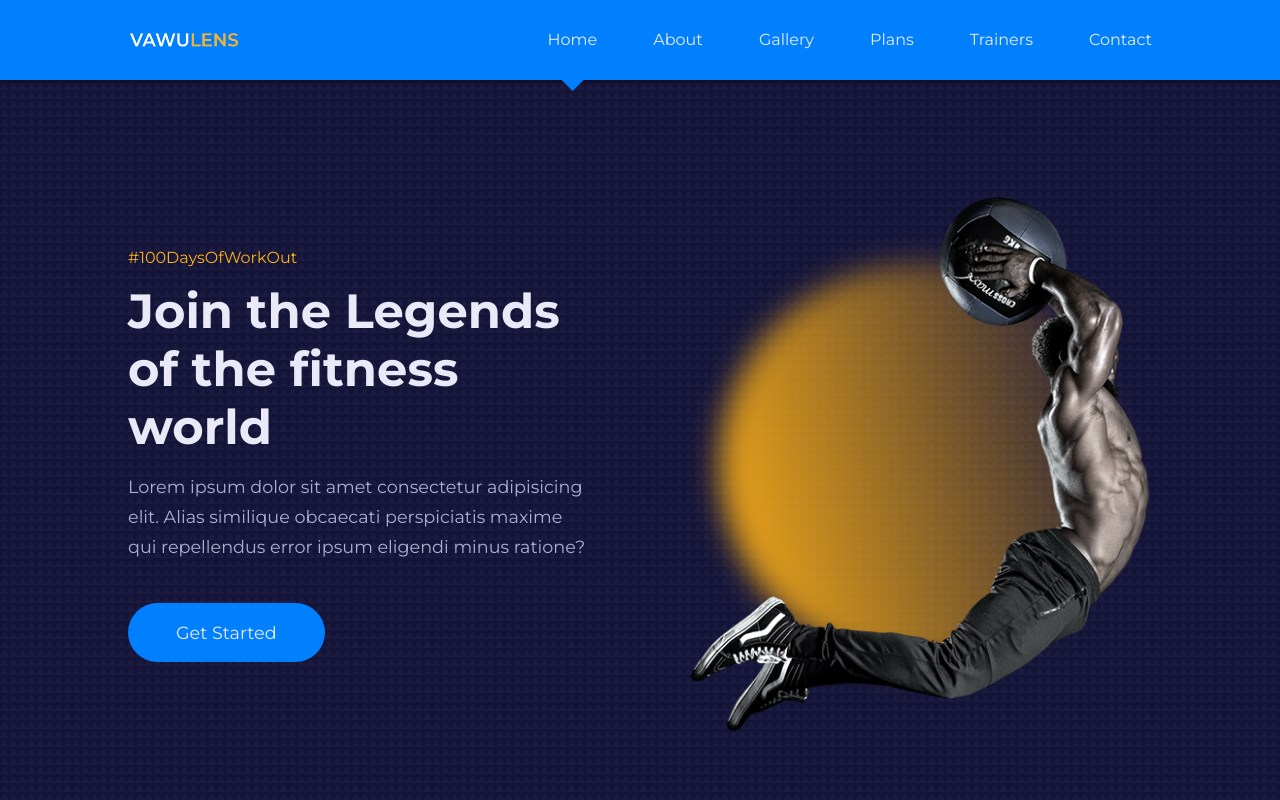
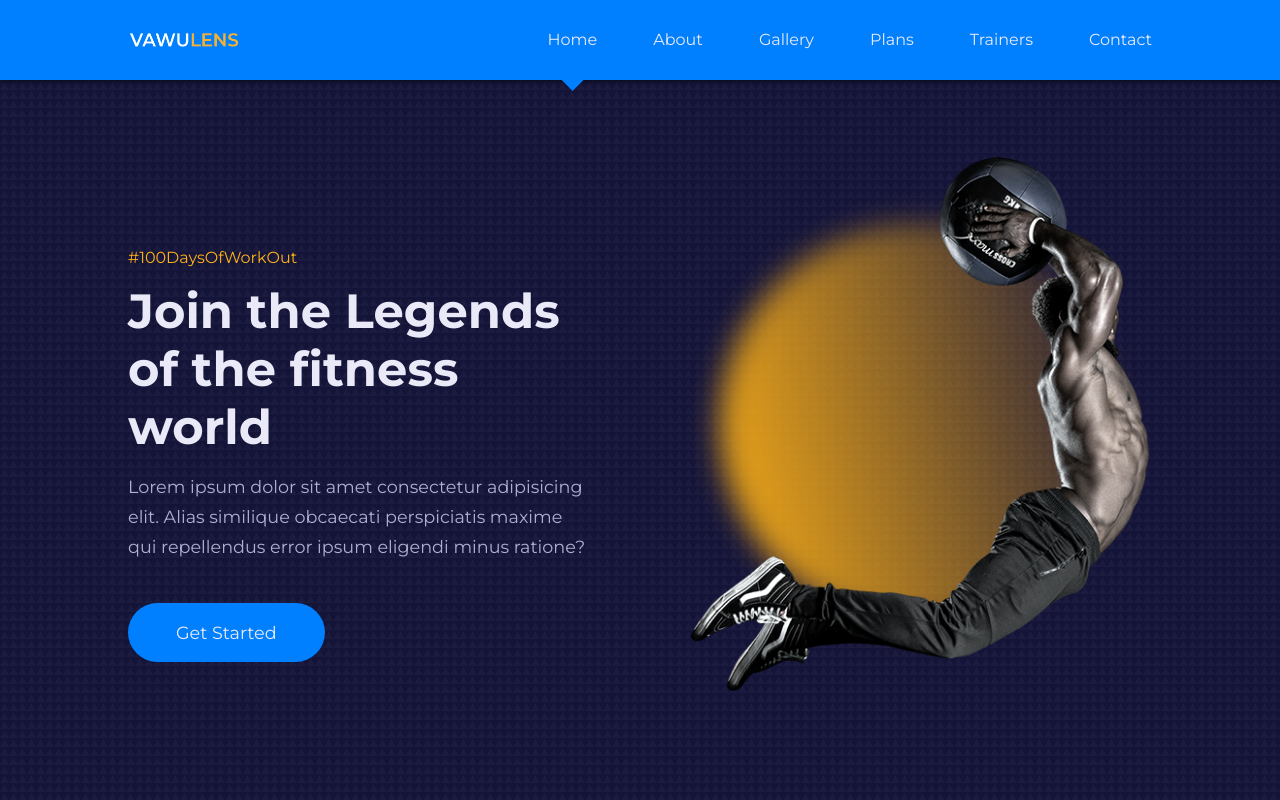
Before and after one commit to Josh-Erik1/gym-website, a React (Vite) app in the folder gym-website/: page / in a window 1280 px wide. Shown: the top 800 px of the page. Built offline with nearby package versions, Linux system fonts and the light colour scheme.

Commit message:
completed

```diff
--- a/gym-website/package.json
+++ b/gym-website/package.json
@@ -5,7 +5,7 @@
   "type": "module",
   "scripts": {
     "dev": "vite",
-    "build": "vite build",
+    "build": "vite build --outDir=dist --base=/gym-website/",
     "preview": "vite preview"
   },
   "dependencies": {
@@ -19,6 +19,7 @@
     "@types/react": "^18.0.28",
     "@types/react-dom": "^18.0.11",
     "@vitejs/plugin-react": "^3.1.0",
-    "vite": "^4.2.1"
+    "vite": "^4.2.1",
+    "vite-plugin-react-pages": "^4.1.0"
   }
 }
--- a/gym-website/src/components/Values.jsx
+++ b/gym-website/src/components/Values.jsx
@@ -1,5 +1,5 @@
 import React from "react";
-import Image from "../images/Values.jpg";
+import Image from "../images/values.jpg";
 import SectionHead from "./SectionHead";
 import { GiCutDiamond } from "react-icons/gi";
 import { values } from "../data";
--- a/gym-website/src/pages/home/Home.css
+++ b/gym-website/src/pages/home/Home.css
@@ -31,7 +31,6 @@
 }
 
 .main__header-right {
-  margin-top: 5rem;
   display: grid;
   place-items: center;
   position: relative;
--- a/gym-website/src/pages/home/Home.jsx
+++ b/gym-website/src/pages/home/Home.jsx
@@ -2,7 +2,7 @@ import Header from "../../components/Header";
 import "./home.css";
 
 import React from "react";
-import Programs from "../../components/programs";
+import Programs from "../../components/Programs";
 import Values from "../../components/Values";
 import FAQs from "../../components/FAQs";
 import Testimonials from "../../components/Testimonials";
```
Also changed, not shown: 1 other file (tests, documents, lock files or other folders).
